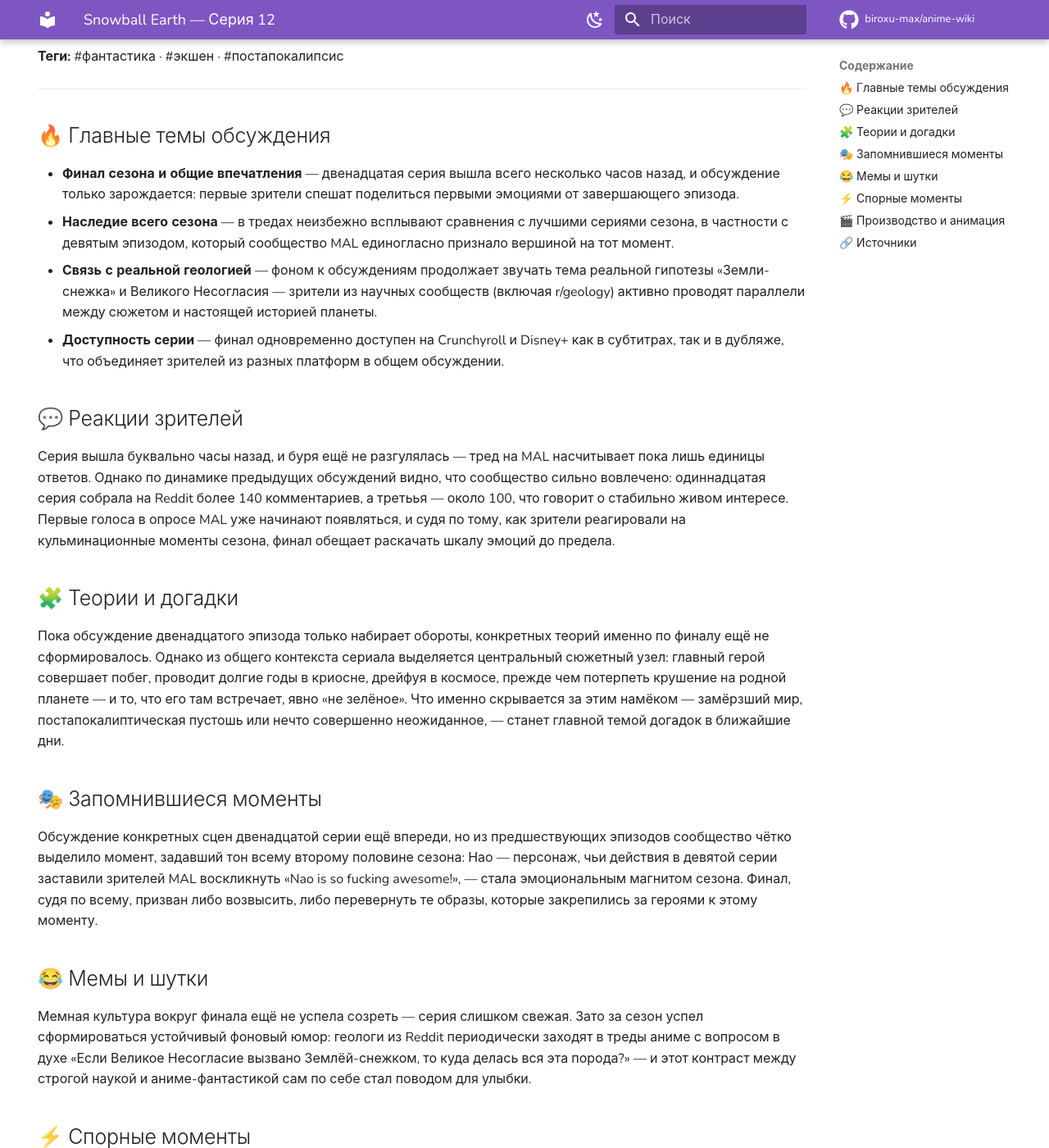
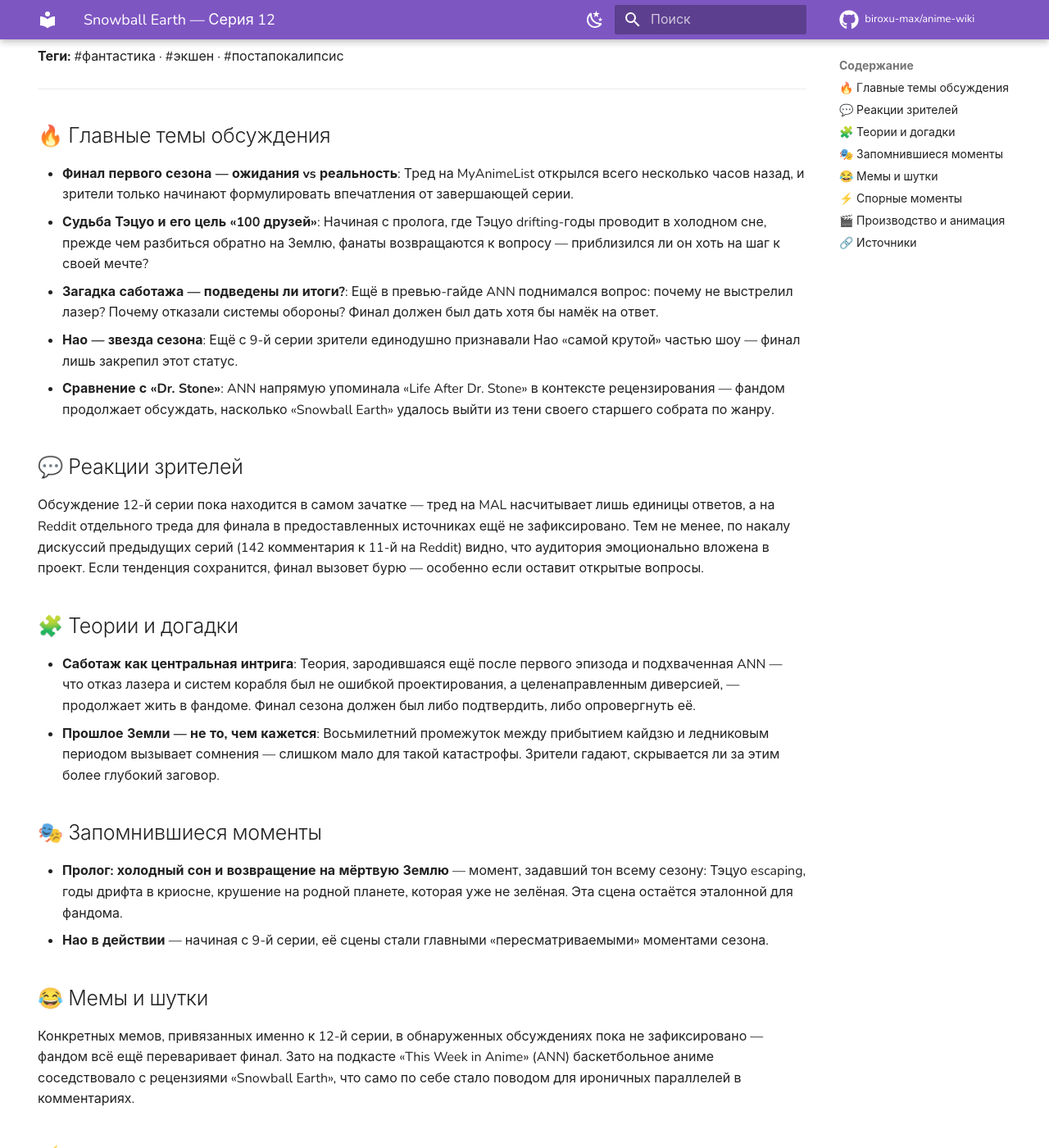
Before and after one commit to biroxu-max/anime-wiki, an MkDocs documentation site: the page built from docs/anime/snowball-earth/ep-12.md, in a window 1280 px wide and 1400 px high, scrolled down 296 px. Shown: the whole window at 82% size. Built offline with MkDocs 1.6.1 and Material for MkDocs 9.7.7, drawn with Linux system fonts in a browser that asks for light colours; comment, search, counter and statistics services are not loaded; some of the changed text lies outside the part shown.

Commit message:
chore(wiki): +snowball-earth ep12

```diff
--- a/docs/anime/snowball-earth/ep-12.md
+++ b/docs/anime/snowball-earth/ep-12.md
@@ -19,42 +19,49 @@ hide:
 
 ## 🔥 Главные темы обсуждения
 
-- **Финал сезона и общие впечатления** — двенадцатая серия вышла всего несколько часов назад, и обсуждение только зарождается: первые зрители спешат поделиться первыми эмоциями от завершающего эпизода.
-- **Наследие всего сезона** — в тредах неизбежно всплывают сравнения с лучшими сериями сезона, в частности с девятым эпизодом, который сообщество MAL единогласно признало вершиной на тот момент.
-- **Связь с реальной геологией** — фоном к обсуждениям продолжает звучать тема реальной гипотезы «Земли-снежка» и Великого Несогласия — зрители из научных сообществ (включая r/geology) активно проводят параллели между сюжетом и настоящей историей планеты.
-- **Доступность серии** — финал одновременно доступен на Crunchyroll и Disney+ как в субтитрах, так и в дубляже, что объединяет зрителей из разных платформ в общем обсуждении.
+- **Финал первого сезона — ожидания vs реальность**: Тред на MyAnimeList открылся всего несколько часов назад, и зрители только начинают формулировать впечатления от завершающей серии.
+- **Судьба Тэцуо и его цель «100 друзей»**: Начиная с пролога, где Тэцуо drifting-годы проводит в холодном сне, прежде чем разбиться обратно на Землю, фанаты возвращаются к вопросу — приблизился ли он хоть на шаг к своей мечте?
+- **Загадка саботажа — подведены ли итоги?**: Ещё в превью-гайде ANN поднимался вопрос: почему не выстрелил лазер? Почему отказали системы обороны? Финал должен был дать хотя бы намёк на ответ.
+- **Нао — звезда сезона**: Ещё с 9-й серии зрители единодушно признавали Нао «самой крутой» частью шоу — финал лишь закрепил этот статус.
+- **Сравнение с «Dr. Stone»**: ANN напрямую упоминала «Life After Dr. Stone» в контексте рецензирования — фандом продолжает обсуждать, насколько «Snowball Earth» удалось выйти из тени своего старшего собрата по жанру.
 
 ## 💬 Реакции зрителей
 
-Серия вышла буквально часы назад, и буря ещё не разгулялась — тред на MAL насчитывает пока лишь единицы ответов. Однако по динамике предыдущих обсуждений видно, что сообщество сильно вовлечено: одиннадцатая серия собрала на Reddit более 140 комментариев, а третьья — около 100, что говорит о стабильно живом интересе. Первые голоса в опросе MAL уже начинают появляться, и судя по тому, как зрители реагировали на кульминационные моменты сезона, финал обещает раскачать шкалу эмоций до предела.
+Обсуждение 12-й серии пока находится в самом зачатке — тред на MAL насчитывает лишь единицы ответов, а на Reddit отдельного треда для финала в предоставленных источниках ещё не зафиксировано. Тем не менее, по накалу дискуссий предыдущих серий (142 комментария к 11-й на Reddit) видно, что аудитория эмоционально вложена в проект. Если тенденция сохранится, финал вызовет бурю — особенно если оставит открытые вопросы.
 
 ## 🧩 Теории и догадки
 
-Пока обсуждение двенадцатого эпизода только набирает обороты, конкретных теорий именно по финалу ещё не сформировалось. Однако из общего контекста сериала выделяется центральный сюжетный узел: главный герой совершает побег, проводит долгие годы в криосне, дрейфуя в космосе, прежде чем потерпеть крушение на родной планете — и то, что его там встречает, явно «не зелёное». Что именно скрывается за этим намёком — замёрзший мир, постапокалиптическая пустошь или нечто совершенно неожиданное, — станет главной темой догадок в ближайшие дни.
+- **Саботаж как центральная интрига**: Теория, зародившаяся ещё после первого эпизода и подхваченная ANN — что отказ лазера и систем корабля был не ошибкой проектирования, а целенаправленным диверсией, — продолжает жить в фандоме. Финал сезона должен был либо подтвердить, либо опровергнуть её.
+- **Прошлое Земли — не то, чем кажется**: Восьмилетний промежуток между прибытием кайдзю и ледниковым периодом вызывает сомнения — слишком мало для такой катастрофы. Зрители гадают, скрывается ли за этим более глубокий заговор.
 
 ## 🎭 Запомнившиеся моменты
 
-Обсуждение конкретных сцен двенадцатой серии ещё впереди, но из предшествующих эпизодов сообщество чётко выделило момент, задавший тон всему второму половине сезона: Нао — персонаж, чьи действия в девятой серии заставили зрителей MAL воскликнуть «Nao is so fucking awesome!», — стала эмоциональным магнитом сезона. Финал, судя по всему, призван либо возвысить, либо перевернуть те образы, которые закрепились за героями к этому моменту.
+- **Пролог: холодный сон и возвращение на мёртвую Землю** — момент, задавший тон всему сезону: Тэцуо escaping, годы дрифта в криосне, крушение на родной планете, которая уже не зелёная. Эта сцена остаётся эталонной для фандома.
+- **Нао в действии** — начиная с 9-й серии, её сцены стали главными «пересматриваемыми» моментами сезона.
 
 ## 😂 Мемы и шутки
 
-Мемная культура вокруг финала ещё не успела созреть — серия слишком свежая. Зато за сезон успел сформироваться устойчивый фоновый юмор: геологи из Reddit периодически заходят в треды аниме с вопросом в духе «Если Великое Несогласие вызвано Землёй-снежком, то куда делась вся эта порода?» — и этот контраст между строгой наукой и аниме-фантастикой сам по себе стал поводом для улыбки.
+Конкретных мемов, привязанных именно к 12-й серии, в обнаруженных обсуждениях пока не зафиксировано — фандом всё ещё переваривает финал. Зато на подкасте «This Week in Anime» (ANN) баскетбольное аниме соседствовало с рецензиями «Snowball Earth», что само по себе стало поводом для ироничных параллелей в комментариях.
 
 ## ⚡ Спорные моменты
 
-До появления substantive-обсуждений финала говорить о разногласиях рано. Однако на протяжении сезона в сообществе всплывала любопытная метадискуссия: на том же MAL-борде рядом с тредами «Snowball Earth» можно увидеть тему «Почему люди ненавидят социально неловких протагонистов?» — и хотя прямая связь не заявлена, совпадение контекста наводит на мысли о том, что не всех зрителей устраивал главный герой. Финал может либо усугубить этот раскол, либо примирить критиков.
+- **«Всё настройка — и это нормально?»**: ANN ещё в превью отмечала, что первый эпизод технически является целиком прологом, и к середине сезона часть зрителей продолжала спорить, достаточно ли быстро шоу раскрывает карты или слишком долго тянет мистерию.
+- **Социально неловкий протагонист**: На MAL отдельный тред («Why do people hate socially awkward protags?») перекликается с образом Тэцуо — часть аудитории находит его цель «завести 100 друзей» трогательной, другая — раздражающей.
 
 ## 🎬 Производство и анимация
 
-Конкретных заметок об анимации двенадцатой серии пока нет — зрители ещё не успели разобрать кадр за кадром. Известно, что сериал транслировался одновременно на двух крупных платформах (Crunchyroll и Disney+) с поддержкой дубляжа, что говорит о уверенном производственном бюджете. На YouTube уже появляются подробные обзоры и рекапы всего сезона целиком, что свидетельствует о том, что проект привлек внимание аналитического сообщества — детальный разбор анимации финала, несомненно, не за горами.
+«Snowball Earth» стримится на Crunchyroll (и Disney+ для дубляжа). Конкретные заметки об анимации 12-й серии в обсуждениях пока не появились — фандом сфокусирован на сюжете. Из более ранних рецензий ANN видно, что качество удерживалось стабильным на протяжении всего сезона, без резких скачков, но и без «кутсовых» эпизодов, которые привлекли бы особое внимание анимационных гиков.
 
 ## 🔗 Источники
 
 - [Snowball Earth Episode 12 Discussion - Forums - MyAnimeList.net](https://myanimelist.net/forum?topicid=2268910)
 - [Snowball Earth Episode 9 Discussion - Forums - MyAnimeList.net](https://myanimelist.net/forum?topicid=2266287)
-- [Episode 7 discussion : r/anime](https://www.reddit.com/r/anime/comments/1tdzvg4/snowball_earth_episode_7_discussion)
+- [Snowball Earth - Episode 7 discussion : r/anime - Reddit](https://www.reddit.com/r/anime/comments/1tdzvg4/snowball_earth_episode_7_discussion)
 - [Snowball Earth - Episode 8 discussion : r/anime - Reddit](https://www.reddit.com/r/anime/comments/1tklqla/snowball_earth_episode_8_discussion)
 - [Snowball Earth Episode 1 Recap Deep Comprehensive REVIEW](https://www.youtube.com/watch?v=twmwx2TLUoc)
+- [Snowball Earth - The Spring 2026 Anime Preview Guide - Anime News Network](https://www.animenewsnetwork.com/preview-guide/2026/spring/snowball-earth/.234697)
+- [Episodes 1-3 - Snowball Earth - Anime News Network](https://www.animenewsnetwork.com/review/snowball-earth/episodes-1-3/.236526)
+- [Episodes 8-9 - Snowball Earth - Anime News Network](https://www.animenewsnetwork.com/review/snowball-earth/episodes-8-9/.237966)
 
 ---
 📺 [← Все серии](index.md) · [🏠 На главную](../../index.md)
```
Also changed, not shown: docs/anime/snowball-earth/index.md (+1 -1 lines).
